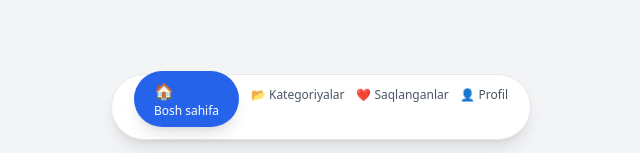
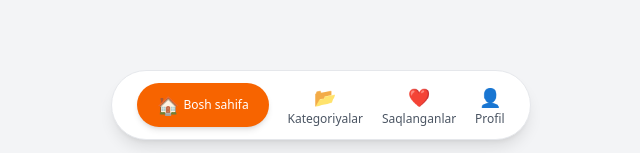
Before and after one commit to BNFayziyev/kattabaza, a React (Vite) app: page / in a window 1280 px wide. Shown: the part 644-797 px from the top of the page, without its empty margins (319-959 px from the left). Built offline with nearby package versions, Linux system fonts and the light colour scheme; no server answers.

Commit message:
Add files via upload

```diff
--- a/src/App.jsx
+++ b/src/App.jsx
@@ -218,23 +218,37 @@ export default function App() {
 
       {/* BOTTOM NAV */}
       <div className="fixed bottom-4 left-1/2 -translate-x-1/2 w-[92%] max-w-[420px]">
-        <div className="bg-white rounded-full shadow-lg border flex justify-around py-3 px-4">
-          <div className="flex flex-col items-center -mt-4">
-            <div className="bg-blue-600 text-white px-5 py-2 rounded-full shadow-lg">
-              🏠 <div className="text-xs">{t.home}</div>
+        <div className="bg-white rounded-full shadow-lg border flex justify-around py-3 px-4 items-center">
+
+          {/* HOME (ACTIVE) */}
+          <div className="flex flex-col items-center">
+            <div className="bg-[#f76400] text-white px-5 py-2 rounded-full shadow-md flex items-center gap-1">
+              <span className="text-lg">🏠</span>
+              <span className="text-xs">{t.home}</span>
             </div>
           </div>
+
+          {/* Kategoriyalar */}
           <div className="text-xs text-gray-600 flex flex-col items-center">
-            📂 {t.categories}
+            <span className="text-lg">📂</span>
+            {t.categories}
           </div>
+
+          {/* Saqlanganlar */}
           <div className="text-xs text-gray-600 flex flex-col items-center">
-            ❤️ {t.saved}
+            <span className="text-lg">❤️</span>
+            {t.saved}
           </div>
+
+          {/* Profil */}
           <div className="text-xs text-gray-600 flex flex-col items-center">
-            👤 {t.profile}
+            <span className="text-lg">👤</span>
+            {t.profile}
           </div>
+
         </div>
       </div>
+
     </div>
   );
 }
```
